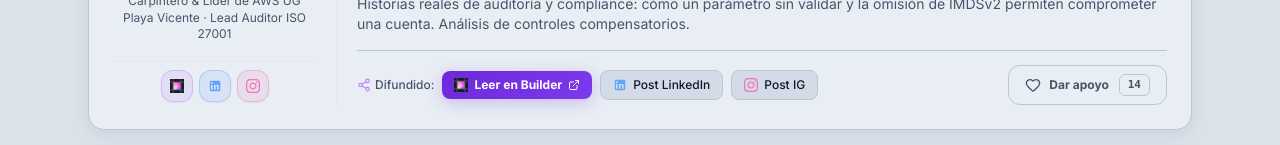
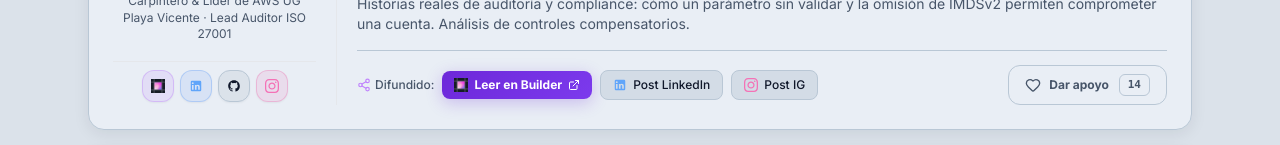
Before and after one commit to Siegfried-FS/creadores-builder, a React (Vite) app: page / in a window 1280 px wide. Shown: the part 795-940 px from the top of the page. Built offline with nearby package versions, Linux system fonts and the light colour scheme; no server answers.

Commit message:
feat(data): populate realistic builder profiles with full icons (Builder Center, LinkedIn, GitHub, Instagram)

```diff
--- a/src/data/initialData.ts
+++ b/src/data/initialData.ts
@@ -7,6 +7,7 @@ export const CURRENT_USER: CreatorProfile = {
   builderHandle: 'robertoflores',
   builderUrl: 'https://builder.aws.com/community/@robertoflores',
   linkedinUrl: 'https://www.linkedin.com/in/roberto-flores-carpintero',
+  githubUrl: 'https://github.com/Siegfried-FS',
   instagramUrl: 'https://www.instagram.com/siegfried_fs',
   avatarUrl: '/images/mascot_opt.png',
 };
@@ -18,14 +19,15 @@ export const INITIAL_ARTICLES: Article[] = [
     summary: 'Historias reales de auditoría y compliance: cómo un parámetro sin validar y la omisión de IMDSv2 permiten comprometer una cuenta. Análisis de controles compensatorios.',
     category: 'Security, Identity & Compliance',
     builderUrl: 'https://builder.aws.com/content/3JiEBMZHTlgwqUgzt2wAQXAXSjT/el-puzzle-de-aws-a-poco-con-un-simple-curl-se-puede-comprometer-una-cuenta-parte-1-el-ataque',
-    linkedinPostUrl: 'https://www.linkedin.com/posts/roberto-flores-cloud_aws-cloudsecurity-iso27001-activity-7123456789012345678-abcd',
-    instagramPostUrl: 'https://www.instagram.com/p/DB987654321',
+    linkedinPostUrl: 'https://www.linkedin.com/in/roberto-flores-carpintero',
+    instagramPostUrl: 'https://www.instagram.com/siegfried_fs',
     authorId: 'usr_roberto',
     authorName: 'Roberto Flores',
     authorBio: 'Carpintero & Líder de AWS UG Playa Vicente · Lead Auditor ISO 27001',
     authorAvatarUrl: '/images/mascot_opt.png',
     authorBuilderUrl: 'https://builder.aws.com/community/@robertoflores',
     authorLinkedinUrl: 'https://www.linkedin.com/in/roberto-flores-carpintero',
+    authorGithubUrl: 'https://github.com/Siegfried-FS',
     authorInstagramUrl: 'https://www.instagram.com/siegfried_fs',
     createdAt: '2026-10-11T18:00:00Z',
     expiresAt: '2026-11-10T18:00:00Z',
@@ -45,6 +47,8 @@ export const INITIAL_ARTICLES: Article[] = [
     authorAvatarUrl: '/images/mascot_opt.png',
     authorBuilderUrl: 'https://builder.aws.com/community/@robertoflores',
     authorLinkedinUrl: 'https://www.linkedin.com/in/roberto-flores-carpintero',
+    authorGithubUrl: 'https://github.com/Siegfried-FS',
+    authorInstagramUrl: 'https://www.instagram.com/siegfried_fs',
     createdAt: '2026-10-10T12:00:00Z',
     expiresAt: '2026-11-09T12:00:00Z',
     ttl: 1794228000,
@@ -55,15 +59,16 @@ export const INITIAL_ARTICLES: Article[] = [
     title: 'Storytelling Tech: Cómo conectar con otros builders sin sonar a manual aburrido',
     summary: 'En el Bootcamp aprendimos que conectar vale más que impresionar. Consejos prácticos para transformar un tropiezo técnico en un post que ayude a la comunidad.',
     category: 'Front-End Web & Mobile',
-    builderUrl: 'https://community.aws/@alebricio',
+    builderUrl: 'https://builder.aws.com/community/@alebricio',
     linkedinPostUrl: 'https://www.linkedin.com/in/alejandra-bricio',
     instagramPostUrl: 'https://www.instagram.com/alebricio',
     authorId: 'usr_bricio',
     authorName: 'Alejandra Bricio',
     authorBio: 'Community Builder & Mentora en Bootcamp Creadores LATAM',
     authorAvatarUrl: '/images/mascot_opt.png',
-    authorBuilderUrl: 'https://community.aws/@alebricio',
+    authorBuilderUrl: 'https://builder.aws.com/community/@alebricio',
     authorLinkedinUrl: 'https://www.linkedin.com/in/alejandra-bricio',
+    authorGithubUrl: 'https://github.com/alebricio',
     authorInstagramUrl: 'https://www.instagram.com/alebricio',
     createdAt: '2026-10-09T14:30:00Z',
     expiresAt: '2026-11-08T14:30:00Z',
@@ -75,14 +80,15 @@ export const INITIAL_ARTICLES: Article[] = [
     title: 'De cero a Serverless: Lo que descubrí midiendo Cold Starts en AWS Lambda',
     summary: 'Pruebas reales de latencia entre Node.js, Python y Rust en Lambda. Qué optimizaciones reducen el arranque en frío y cuándo realmente vale la pena SnapStart.',
     category: 'Serverless',
-    builderUrl: 'https://community.aws/@carlaflorida',
+    builderUrl: 'https://builder.aws.com/community/@carlaflorida',
     linkedinPostUrl: 'https://www.linkedin.com/in/carla-florida',
     authorId: 'usr_florida',
     authorName: 'Carla Florida',
     authorBio: 'AWS Community Hero · Embajadora Serverless LATAM',
     authorAvatarUrl: '/images/mascot_opt.png',
-    authorBuilderUrl: 'https://community.aws/@carlaflorida',
+    authorBuilderUrl: 'https://builder.aws.com/community/@carlaflorida',
     authorLinkedinUrl: 'https://www.linkedin.com/in/carla-florida',
+    authorGithubUrl: 'https://github.com/carlaflorida',
     createdAt: '2026-10-08T10:15:00Z',
     expiresAt: '2026-11-07T10:15:00Z',
     ttl: 1794048900,
@@ -93,14 +99,17 @@ export const INITIAL_ARTICLES: Article[] = [
     title: 'Amazon Bedrock en producción: Probando Claude 3.5 Sonnet sin sorpresas en la factura',
     summary: 'Guía paso a paso para configurar cuotas de consumo, monitoreo en CloudWatch y llamadas streaming a modelos fundacionales cuidando el presupuesto en Free Tier.',
     category: 'Generative AI & Machine Learning',
-    builderUrl: 'https://community.aws/@camilahinojosa',
+    builderUrl: 'https://builder.aws.com/community/@camilahinojosa',
     linkedinPostUrl: 'https://www.linkedin.com/in/camila-hinojosa',
+    instagramPostUrl: 'https://www.instagram.com/camila.cloud',
     authorId: 'usr_hinojosa',
     authorName: 'Camila Hinojosa',
     authorBio: 'Líder de Comunidad Cloud & Mentora de IA Generativa',
     authorAvatarUrl: '/images/mascot_opt.png',
-    authorBuilderUrl: 'https://community.aws/@camilahinojosa',
+    authorBuilderUrl: 'https://builder.aws.com/community/@camilahinojosa',
     authorLinkedinUrl: 'https://www.linkedin.com/in/camila-hinojosa',
+    authorGithubUrl: 'https://github.com/camilahinojosa',
+    authorInstagramUrl: 'https://www.instagram.com/camila.cloud',
     createdAt: '2026-10-07T16:45:00Z',
     expiresAt: '2026-11-06T16:45:00Z',
     ttl: 1793985900,
@@ -111,14 +120,15 @@ export const INITIAL_ARTICLES: Article[] = [
     title: 'La regla de oro: Si tu artículo no resuelve un dolor real, no le sirve a nadie',
     summary: 'Menos métricas de vanidad y más utilidad duradera. Lecciones de Semana 4 sobre cómo escribir tutoriales que sigan vigentes y consultados en los próximos años.',
     category: 'Cloud Operations',
-    builderUrl: 'https://community.aws/@carloszambrano',
+    builderUrl: 'https://builder.aws.com/community/@carloszambrano',
     linkedinPostUrl: 'https://www.linkedin.com/in/carlos-zambrano',
     authorId: 'usr_zambrano',
     authorName: 'Carlos Zambrano',
     authorBio: 'AWS Hero · Creador de Contenido & Arquitecto Cloud',
     authorAvatarUrl: '/images/mascot_opt.png',
-    authorBuilderUrl: 'https://community.aws/@carloszambrano',
+    authorBuilderUrl: 'https://builder.aws.com/community/@carloszambrano',
     authorLinkedinUrl: 'https://www.linkedin.com/in/carlos-zambrano',
+    authorGithubUrl: 'https://github.com/czambrano',
     createdAt: '2026-10-06T11:20:00Z',
     expiresAt: '2026-11-05T11:20:00Z',
     ttl: 1793880000,
@@ -129,14 +139,16 @@ export const INITIAL_ARTICLES: Article[] = [
     title: 'El pitch de 3 oraciones: Cómo comunicar tu proyecto técnico sin aburrir',
     summary: 'Si no entra en tres oraciones cortas, todavía no está claro. Estructura probada para captar atención en LinkedIn y en propuestas de charlas técnicas.',
     category: 'Developer Tools',
-    builderUrl: 'https://community.aws/@ricardoceci',
+    builderUrl: 'https://builder.aws.com/community/@ricardoceci',
     linkedinPostUrl: 'https://www.linkedin.com/in/ricardo-ceci',
     authorId: 'usr_ceci',
     authorName: 'Ricardo Ceci',
     authorBio: 'Mentor de Comunicación Tech & Especialista Cloud',
     authorAvatarUrl: '/images/mascot_opt.png',
-    authorBuilderUrl: 'https://community.aws/@ricardoceci',
+    authorBuilderUrl: 'https://builder.aws.com/community/@ricardoceci',
     authorLinkedinUrl: 'https://www.linkedin.com/in/ricardo-ceci',
+    authorGithubUrl: 'https://github.com/ricardoceci',
+    authorInstagramUrl: 'https://www.instagram.com/ricardoceci.tech',
     createdAt: '2026-10-05T09:00:00Z',
     expiresAt: '2026-11-04T09:00:00Z',
     ttl: 1793785200,
@@ -147,14 +159,15 @@ export const INITIAL_ARTICLES: Article[] = [
     title: 'Escaneo de secretos con GitLeaks y AWS OIDC sin credenciales estáticas',
     summary: 'Documenté cada error que cometí probando 3 herramientas de seguridad en pipelines. Cómo bloquear credenciales antes de hacer push sin llaves permanentes en IAM.',
     category: 'Security, Identity & Compliance',
-    builderUrl: 'https://community.aws/@gerardolopez',
+    builderUrl: 'https://builder.aws.com/community/@gerardolopez',
     linkedinPostUrl: 'https://www.linkedin.com/in/gerardo-lopez-sec',
     authorId: 'usr_gerardo',
     authorName: 'Gerardo López',
     authorBio: 'DevSecOps Engineer & Entusiasta de Automatización',
     authorAvatarUrl: '/images/mascot_opt.png',
-    authorBuilderUrl: 'https://community.aws/@gerardolopez',
+    authorBuilderUrl: 'https://builder.aws.com/community/@gerardolopez',
     authorLinkedinUrl: 'https://www.linkedin.com/in/gerardo-lopez-sec',
+    authorGithubUrl: 'https://github.com/gerardolopez-sec',
     createdAt: '2026-10-04T15:10:00Z',
     expiresAt: '2026-11-03T15:10:00Z',
     ttl: 1793721000,
@@ -165,14 +178,17 @@ export const INITIAL_ARTICLES: Article[] = [
     title: 'Amazon DynamoDB Single-Table: Cuándo usarlo y cuándo evitarlo por salud mental',
     summary: 'El diseño de tabla única es poderoso pero no para todos los casos. Casos prácticos donde separar tablas NoSQL ahorró semanas de confusión y refactorización.',
     category: 'Data & Analytics',
-    builderUrl: 'https://community.aws/@elenamorales',
+    builderUrl: 'https://builder.aws.com/community/@elenamorales',
     linkedinPostUrl: 'https://www.linkedin.com/in/elena-morales-data',
+    instagramPostUrl: 'https://www.instagram.com/elena.data',
     authorId: 'usr_elena',
     authorName: 'Elena Morales',
     authorBio: 'Data Engineer · Líder de AWS UG Guadalajara',
     authorAvatarUrl: '/images/mascot_opt.png',
-    authorBuilderUrl: 'https://community.aws/@elenamorales',
+    authorBuilderUrl: 'https://builder.aws.com/community/@elenamorales',
     authorLinkedinUrl: 'https://www.linkedin.com/in/elena-morales-data',
+    authorGithubUrl: 'https://github.com/elenamorales',
+    authorInstagramUrl: 'https://www.instagram.com/elena.data',
     createdAt: '2026-10-03T18:25:00Z',
     expiresAt: '2026-11-02T18:25:00Z',
     ttl: 1793646300,
@@ -183,14 +199,15 @@ export const INITIAL_ARTICLES: Article[] = [
     title: 'EKS vs ECS Fargate: Mi experiencia migrando microservicios sin romper la VPC',
     summary: 'Comparativa real de costos, mantenimiento de clúster y networking. Por qué para equipos pequeños ECS Fargate suele ganar la partida frente a Kubernetes.',
     category: 'Containers',
-    builderUrl: 'https://community.aws/@javierrios',
+    builderUrl: 'https://builder.aws.com/community/@javierrios',
     linkedinPostUrl: 'https://www.linkedin.com/in/javier-rios-cloud',
     authorId: 'usr_javier',
     authorName: 'Javier Ríos',
     authorBio: 'Cloud Infrastructure Builder · UG Monterrey',
     authorAvatarUrl: '/images/mascot_opt.png',
-    authorBuilderUrl: 'https://community.aws/@javierrios',
+    authorBuilderUrl: 'https://builder.aws.com/community/@javierrios',
     authorLinkedinUrl: 'https://www.linkedin.com/in/javier-rios-cloud',
+    authorGithubUrl: 'https://github.com/javier-rios',
     createdAt: '2026-10-02T12:00:00Z',
     expiresAt: '2026-11-01T12:00:00Z',
     ttl: 1793536800,
```
